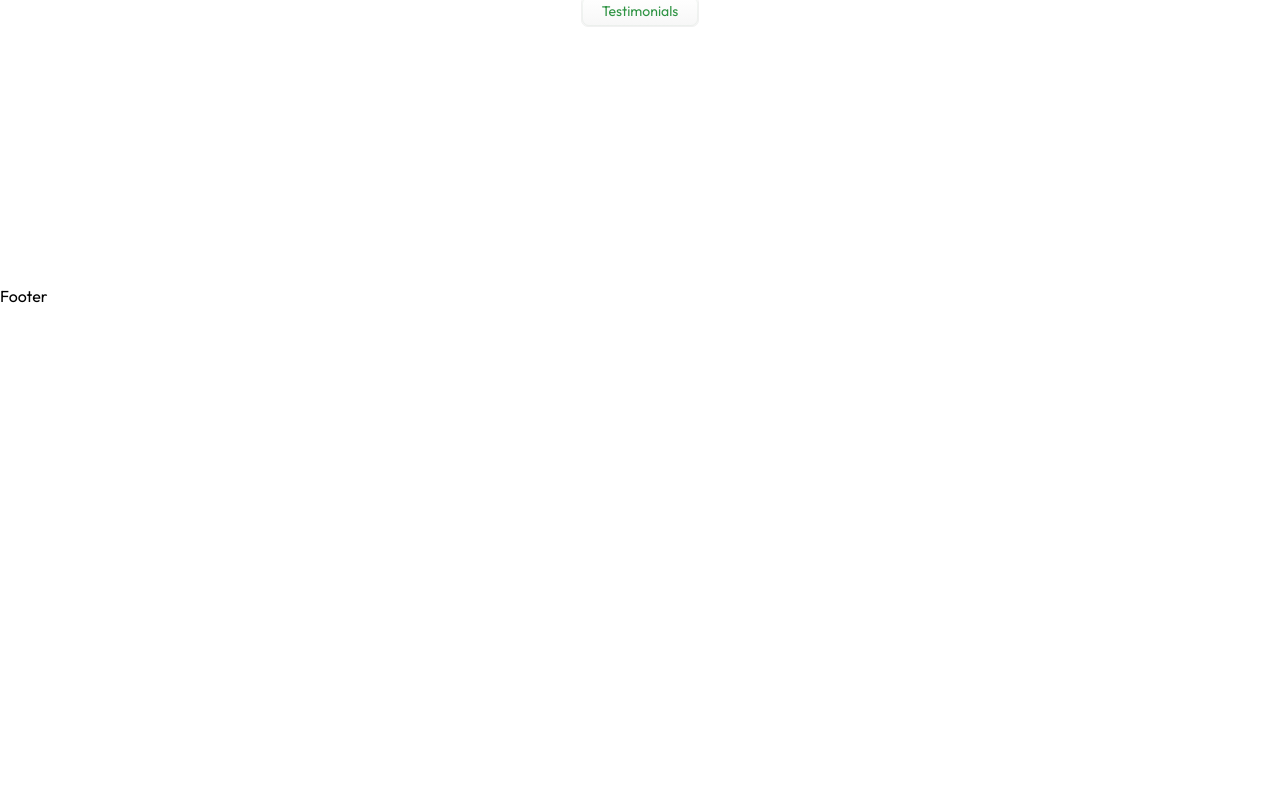
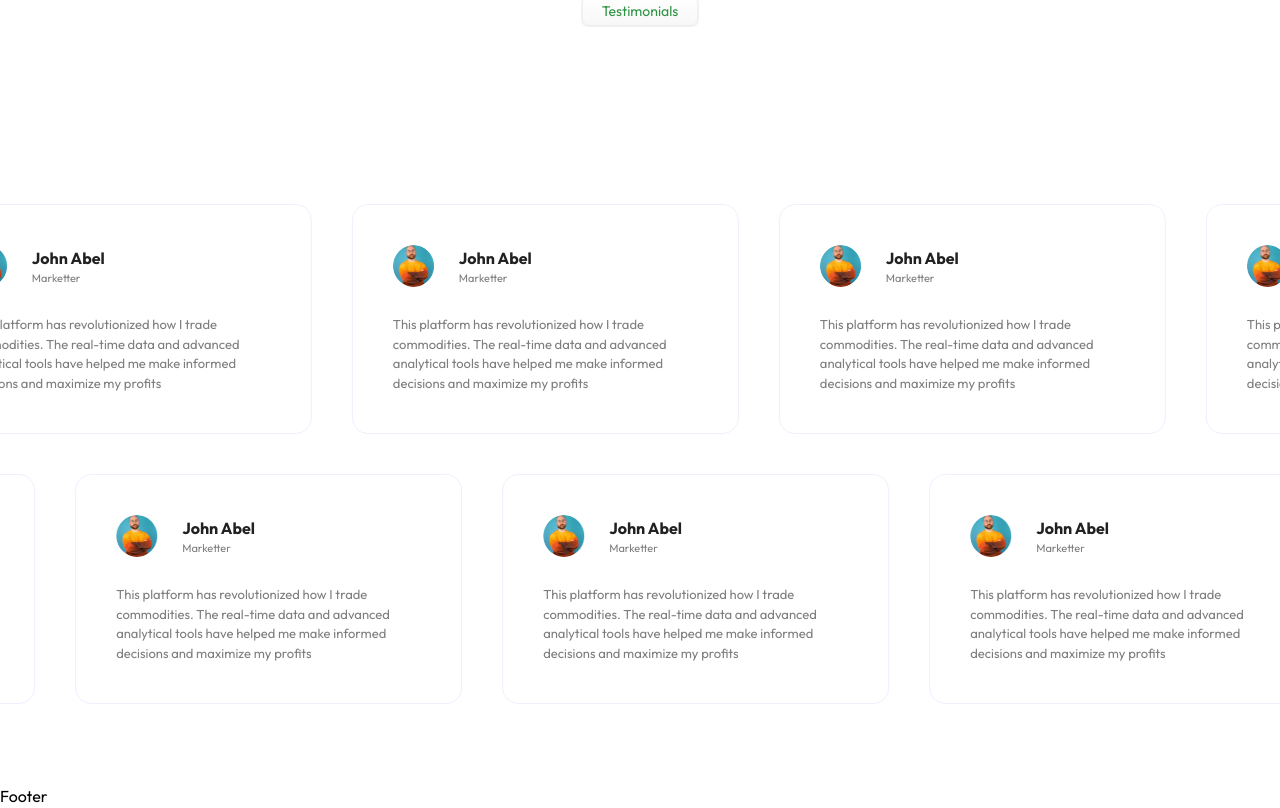
Before and after one commit to talkstuff1234/marble-foods, a React (Create React App) app: page / in a window 1280 px wide. Shown: the part 4681-5489 px from the top of the page. Before the commit the page ends 4989 px from the top, so only its background shows below. Built offline with nearby package versions, Linux system fonts and the light colour scheme.

Commit message:
"Added @types/react-slick dependency, updated P component to accept fontSize prop, and implemented react-slick Slider in TestimonialsHomepage component"

```diff
--- a/package.json
+++ b/package.json
@@ -51,6 +51,7 @@
     "devDependencies": {
         "@types/aos": "^3.0.7",
         "prettier-plugin-tailwindcss": "^0.5.4",
-        "tailwindcss": "^3.4.9"
+        "tailwindcss": "^3.4.9",
+        "@types/react-slick": "^0.23.13"
     }
 }
--- a/src/components/CustomTexts/P.tsx
+++ b/src/components/CustomTexts/P.tsx
@@ -4,14 +4,16 @@ const P = ({
     children,
     mode,
     align = "left",
+    fontSize = "text-[16px]",
 }: {
     children: ReactNode
     mode: "dark" | "light"
     align?: "left" | "center"
+    fontSize?: string
 }) => {
     return (
         <p
-            className={`${mode === "light" ? "text-lightText" : "text-[#E9E9E9]"} text-[16px] font-[400] ${align === "center" ? "text-center" : ""}`}
+            className={`${mode === "light" ? "text-lightText" : "text-[#E9E9E9]"} ${fontSize} font-[400] ${align === "center" ? "text-center" : ""}`}
         >
             {children}
         </p>
--- /dev/null
+++ b/src/components/Tile/TestimonialsItem.tsx
@@ -0,0 +1,32 @@
+import React from "react"
+import P from "../CustomTexts/P"
+import TESTI from "../../assets/testi1.png"
+const TestimonialsItem = () => {
+    return (
+        <div className="mr-10 flex cursor-pointer flex-col gap-7 rounded-[16px] border border-[#EFEFFE] p-10 transition-all duration-1000 ease-in-out hover:bg-slate-100">
+            <div className="flex items-center gap-6">
+                <img
+                    src={TESTI}
+                    alt=""
+                    className="h-[42px] w-[42px] rounded-full"
+                />
+                <div>
+                    <h2 className="text-[16px] font-[700] text-[#212121]">
+                        John Abel
+                    </h2>
+                    <p className="text-[11px] font-[400] text-lightText">
+                        Marketter
+                    </p>
+                </div>
+            </div>
+
+            <P mode={"light"} fontSize="text-[13px]">
+                This platform has revolutionized how I trade commodities. The
+                real-time data and advanced analytical tools have helped me make
+                informed decisions and maximize my profits
+            </P>
+        </div>
+    )
+}
+
+export default TestimonialsItem
--- a/src/pages/Home/TestimonialsHomepage.tsx
+++ b/src/pages/Home/TestimonialsHomepage.tsx
@@ -3,8 +3,68 @@ import HeadingIntro from "../../components/Tile/HeadingIntro"
 import TextFade from "../../components/CustomTexts/TextFade"
 import H1 from "../../components/CustomTexts/H1"
 import P from "../../components/CustomTexts/P"
+import TestimonialsItem from "../../components/Tile/TestimonialsItem"
+import "slick-carousel/slick/slick.css"
+import "slick-carousel/slick/slick-theme.css"
+import Slider, { Settings } from "react-slick"
 
 const TestimonialsHomepage = () => {
+    const settings: Settings = {
+        dots: false,
+        infinite: true,
+        slidesToShow: 3,
+        slidesToScroll: 1,
+        autoplay: true,
+        speed: 5000,
+        autoplaySpeed: 0,
+        cssEase: "linear",
+        arrows: false,
+        responsive: [
+            {
+                breakpoint: 1091,
+                settings: {
+                    slidesToShow: 2,
+                    slidesToScroll: 1,
+                },
+            },
+            {
+                breakpoint: 697,
+                settings: {
+                    slidesToShow: 1,
+                    slidesToScroll: 1,
+                },
+            },
+        ],
+    }
+
+    const settings2: Settings = {
+        dots: false,
+        infinite: true,
+        slidesToShow: 3,
+        slidesToScroll: 1,
+        autoplay: true,
+        speed: 5000,
+        autoplaySpeed: 0,
+        cssEase: "linear",
+        arrows: false,
+        rtl: true,
+        responsive: [
+            {
+                breakpoint: 1091,
+                settings: {
+                    slidesToShow: 2,
+                    slidesToScroll: 1,
+                },
+            },
+            {
+                breakpoint: 697,
+                settings: {
+                    slidesToShow: 1,
+                    slidesToScroll: 1,
+                },
+            },
+        ],
+    }
     return (
         <div className="flex flex-col items-center justify-center py-[10dvh]">
             {" "}
@@ -27,9 +87,19 @@ const TestimonialsHomepage = () => {
                     See our customer stories
                 </P>
             </TextFade>
-
-            <div className="w-full mt-20">
-
+            <div className="mt-20 flex w-full flex-col gap-10">
+                <Slider {...settings} className="flex  w-full">
+                    <TestimonialsItem />
+                    <TestimonialsItem />
+                    <TestimonialsItem />
+                    <TestimonialsItem />
+                </Slider>
+                <Slider {...settings2} className="flex  w-full">
+                    <TestimonialsItem />
+                    <TestimonialsItem />
+                    <TestimonialsItem />
+                    <TestimonialsItem />
+                </Slider>
             </div>
         </div>
     )
```
Also changed, not shown: src/assets/testi1.png (added), 1 other file (tests, documents, lock files or other folders).
